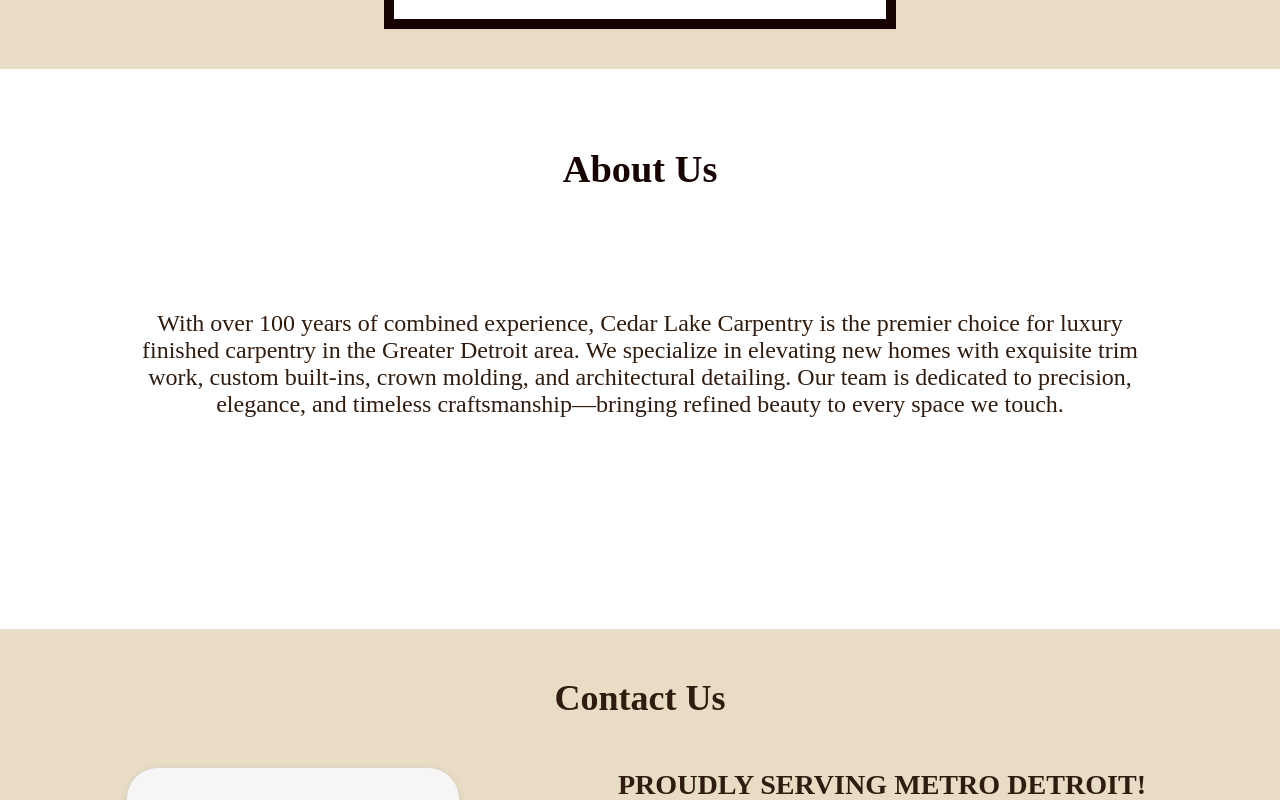
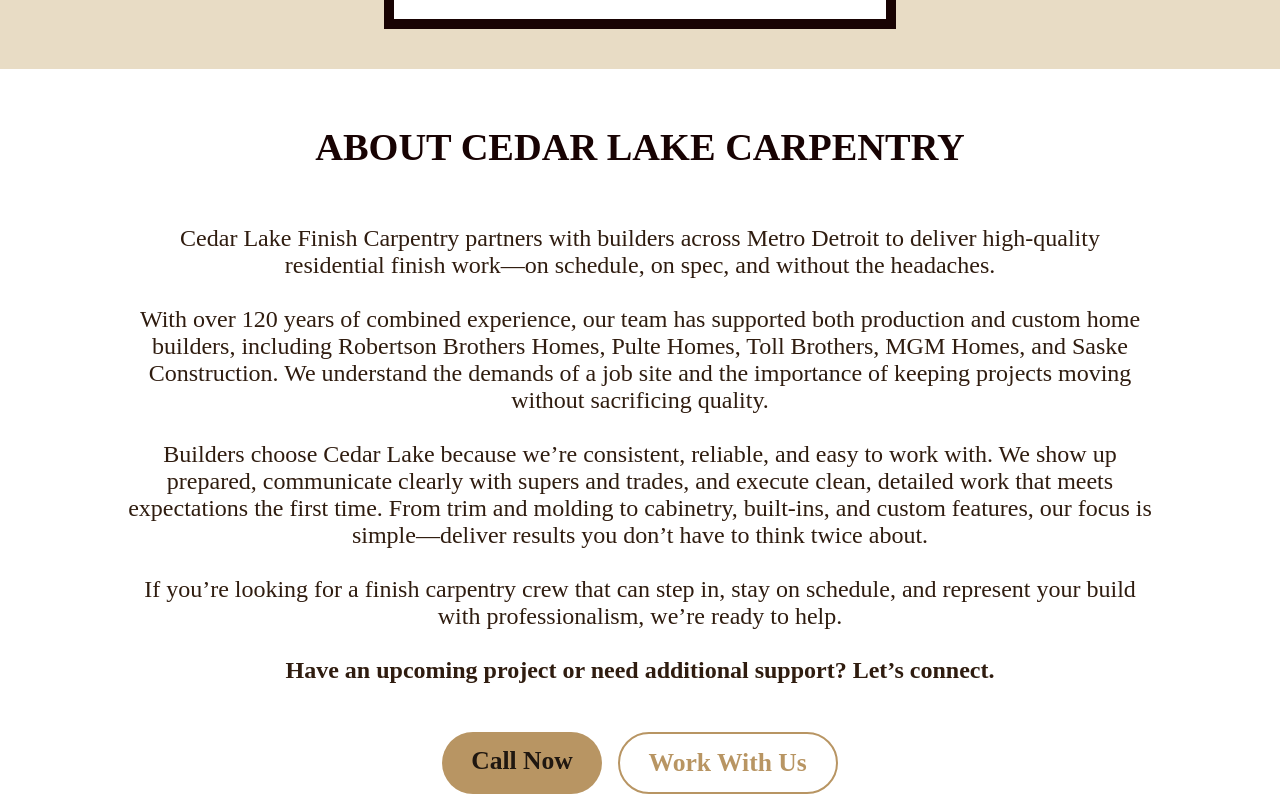
Before and after one commit to codiemaureen/CedarLakeCarpentry_V2, a Next.js app: page / in a window 1280 px wide. Shown: the part 2560-3360 px from the top of the page. Built offline with nearby package versions, Linux system fonts and the light colour scheme.

Commit message:
updating about me section

```diff
--- a/src/app/component/AboutUs.jsx
+++ b/src/app/component/AboutUs.jsx
@@ -3,8 +3,27 @@
 const AboutUs = () => {
   return (
     <div id='aboutUsContainer' className={style.aboutUsContainer}>
-      <h2 className={style.aboutHeader}>About Us</h2>
-      <p className={style.aboutDesc}>With over 100 years of combined experience, Cedar Lake Carpentry is the premier choice for luxury finished carpentry in the Greater Detroit area. We specialize in elevating new homes with exquisite trim work, custom built-ins, crown molding, and architectural detailing. Our team is dedicated to precision, elegance, and timeless craftsmanship—bringing refined beauty to every space we touch.</p>
+      <h2 className={style.aboutHeader}>ABOUT CEDAR LAKE  CARPENTRY</h2>
+      <p className={style.aboutDesc}>
+
+<p>Cedar Lake Finish Carpentry partners with builders across Metro Detroit to deliver high-quality residential finish work—on schedule, on spec, and without the headaches.</p>
+<br/>
+<p>With over 120 years of combined experience, our team has supported both production and custom home builders, including Robertson Brothers Homes, Pulte Homes, Toll Brothers, MGM Homes, and Saske Construction. We understand the demands of a job site and the importance of keeping projects moving without sacrificing quality.</p>
+<br/>
+<p>Builders choose Cedar Lake because we’re consistent, reliable, and easy to work with. We show up prepared, communicate clearly with supers and trades, and execute clean, detailed work that meets expectations the first time. From trim and molding to cabinetry, built-ins, and custom features, our focus is simple—deliver results you don’t have to think twice about.</p>
+<br/>
+<p>If you’re looking for a finish carpentry crew that can step in, stay on schedule, and represent your build with professionalism, we’re ready to help.</p>
+<br/>
+<p><strong>Have an upcoming project or need additional support? Let’s connect.</strong></p>
+</p>
+<div className={style.ctaGroup}>
+  <a href="tel:15863225234" className={style.ctaBtnPrimary}>
+    Call Now
+  </a>
+  <a href="mailto:Cedarlakecarpentry@gmail.com" className={style.ctaBtnSecondary}>
+    Work With Us
+  </a>
+</div>
     </div>
   )
 }
--- a/src/app/component/AboutUs.module.css
+++ b/src/app/component/AboutUs.module.css
@@ -10,7 +10,7 @@
 }
 
 .aboutHeader{
- margin-bottom: 5vh;
+ margin: 3.5rem;
  color: rgb(24, 3, 3);
 }
 .aboutDesc {
@@ -19,6 +19,31 @@
  max-width: 80%;
  min-height: 30vh;  padding-bottom: 2vh;
 }
+.ctaGroup {
+ display: flex;
+ gap: 1rem;
+ margin: 2rem;
+ flex-wrap: wrap;
+ justify-content: center;
+}
+
+.ctaBtnPrimary {
+ background-color: #b89563;
+ color: #1f1710;
+ padding: 0.9rem 1.8rem;
+ border-radius: 999px;
+ font-weight: 700;
+ text-decoration: none;
+}
+
+.ctaBtnSecondary {
+ border: 2px solid #b89563;
+ color: #b89563;
+ padding: 0.9rem 1.8rem;
+ border-radius: 999px;
+ font-weight: 700;
+ text-decoration: none;
+}
 
 @media screen and (max-width: 980px){
  .aboutUsContainer{
```
